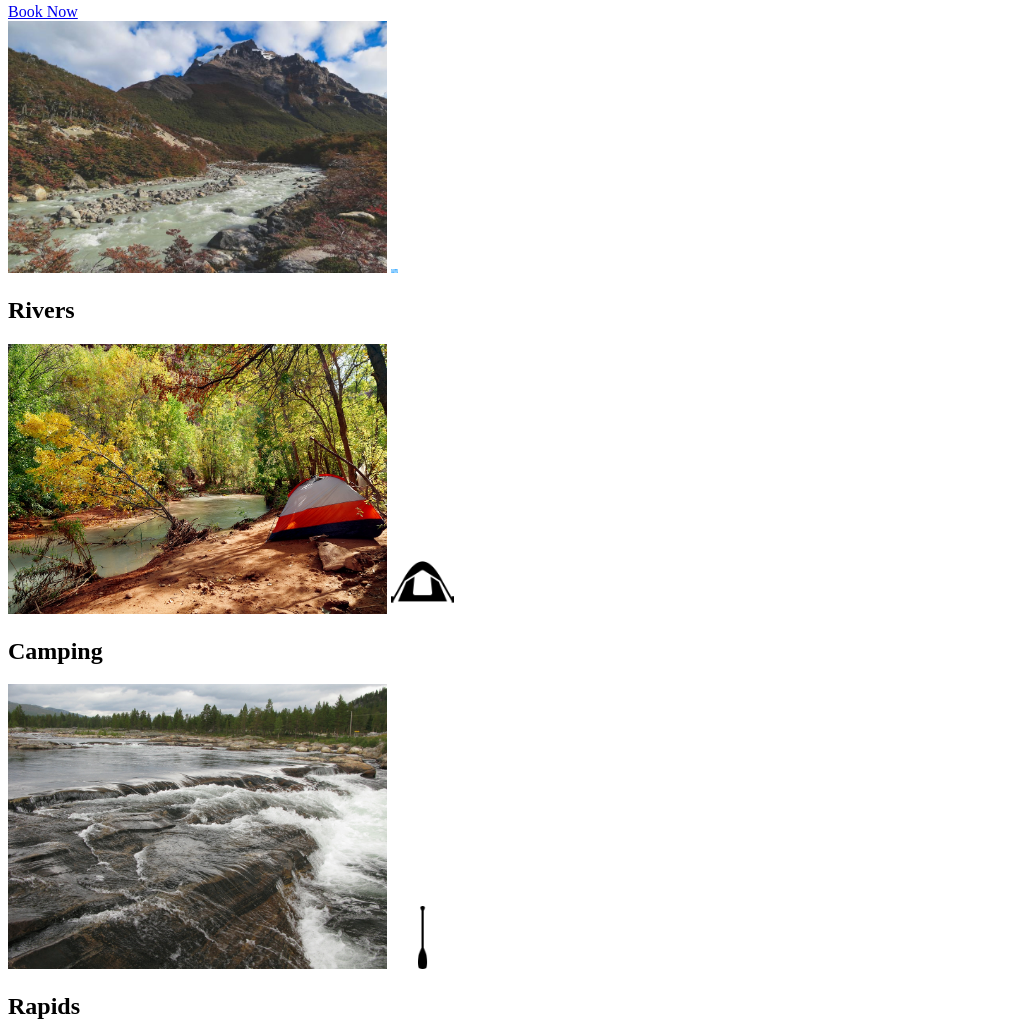
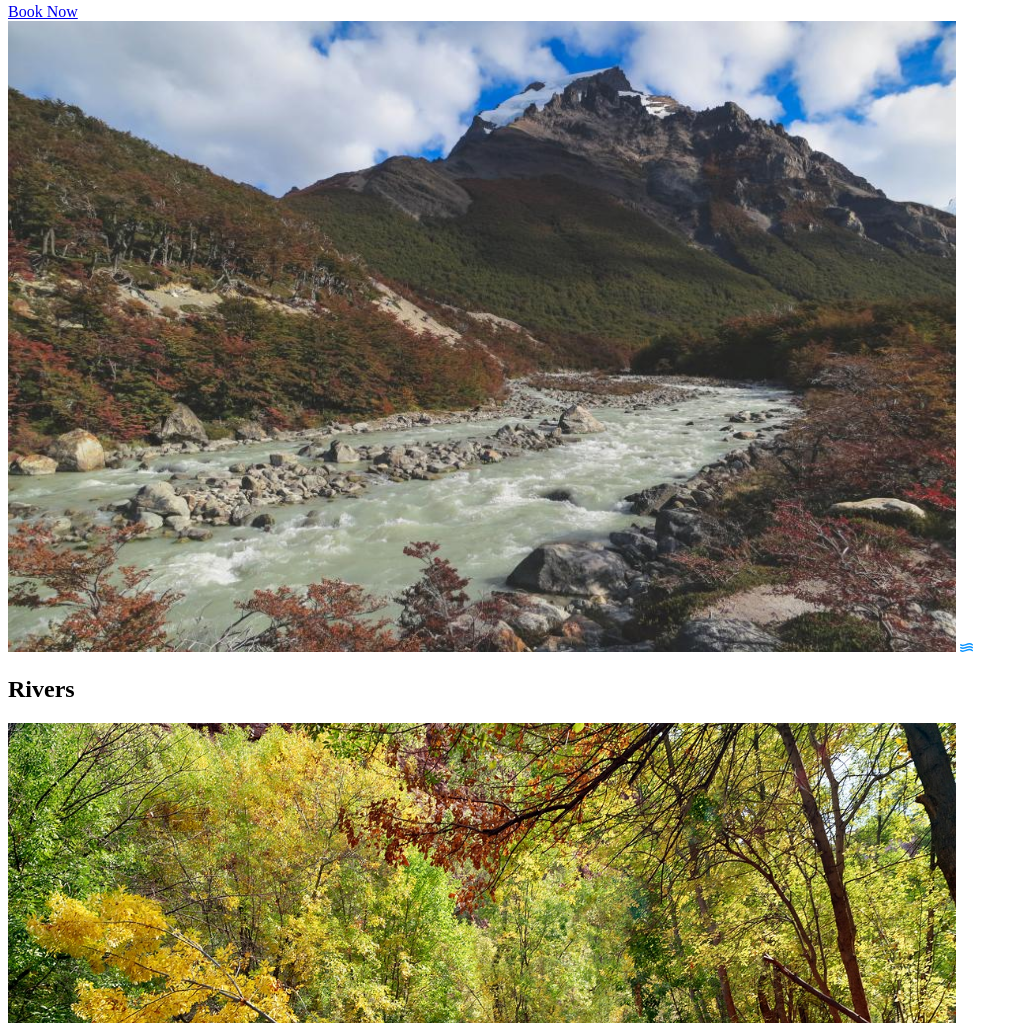
Before and after one commit to Jams515/wdd130, a plain HTML site: page wwr/index.html in a window 1280 px wide. Shown: the part 622-1645 px from the top of the page, without its empty margins (0-1028 px from the left). Drawn offline with Linux system fonts and the light colour scheme.

Commit message:
we been workin

```diff
--- a/wwr/index.html
+++ b/wwr/index.html
@@ -32,17 +32,17 @@
     </div>
     <main class="home-grid">
         <section class="rivers-card">
-            <img class="card-img" src="images/rivers.jpg" alt="river in a forest" width="30%" length="30%">
-            <img class="icon" src="images/river-icon.svg" alt="river icon" width="0.5%" length="0.55%">
+            <img class="card-img" src="images/rivers.jpg" alt="river in a forest" width="75%" length="75%">
+            <img class="icon" src="images/river-icon.svg" alt="river icon" width="1%" length="1%">
             <h2>Rivers</h2>
             </section>
         <section class="camping-card">
-            <img class="card-img" src="images/camping.jpg" alt="tent in mountains" width="30%" length="30%">
+            <img class="card-img" src="images/camping.jpg" alt="tent in mountains" width="75%" length="75%">
             <img class="icon" src="images/camping-icon.png" alt="camping icon" width="5%" length="5%">
             <h2>Camping</h2>
         </section>
         <section class="rapids-card">
-            <img class="card-img" src="images/rapids.png" alt="rafting boat" width="30%" length="30%">
+            <img class="card-img" src="images/rapids.png" alt="rafting boat" width="75%" length="75%">
             <img class="icon" src="images/oar.png" alt="oars icon" width="5%" length="5%">
             <!-- https://commons.wikimedia.org/wiki/File:Rapids_in_Otra_at_Valle-1.jpg -->
             <h2>Rapids</h2>
```
